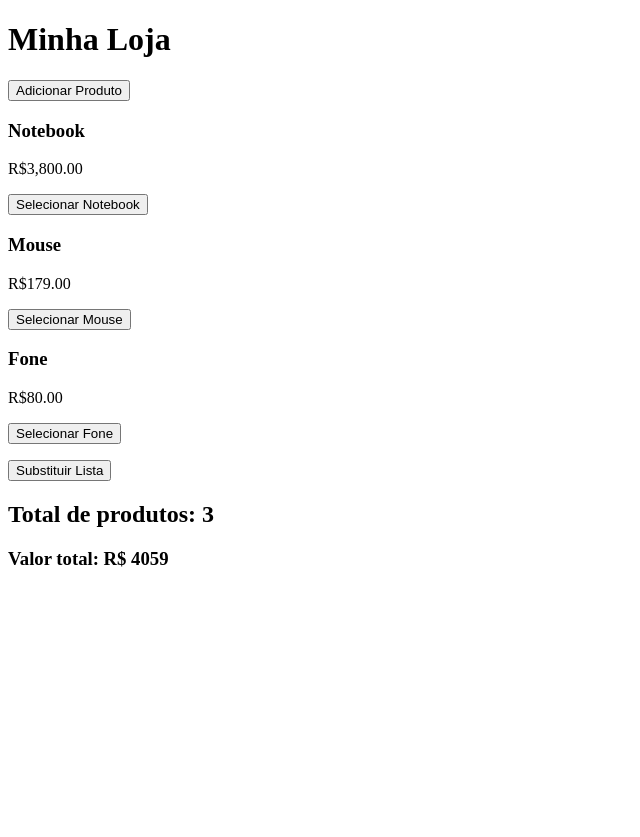
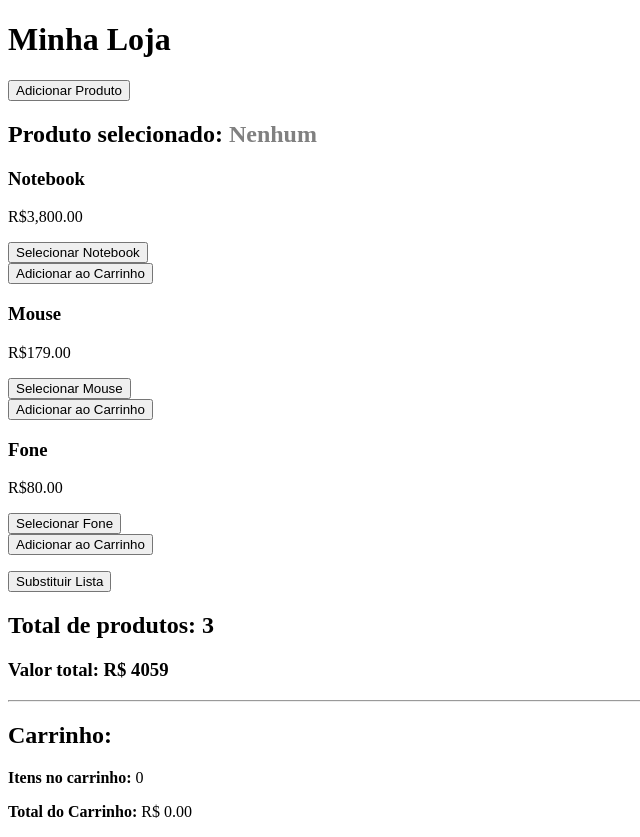
Before and after one commit to TayssaFreire520/meu-primeiro-app, an Angular app: page / in a window 1280 px wide. Shown: the whole page, without its empty margins (0-640 px from the left). Before the commit the page ends 800 px from the top, so only its background shows below. Built offline with nearby package versions, Linux system fonts and the light colour scheme.

Commit message:
carrinho signal

```diff
--- a/src/app/features/podutos/lista-produtos/lista-produtos.html
+++ b/src/app/features/podutos/lista-produtos/lista-produtos.html
@@ -1,4 +1,14 @@
+<section> <!---para a seção de produtos-->
   <p><button (click)="adicionarProduto()">Adicionar Produto</button></p>
+
+  <h2>
+    Produto selecionado:
+    @if (produtoSelecionado()) {
+      <strong style="color: green">{{ produtoSelecionado() }}</strong>
+    } @else {
+      <span style="color: gray">Nenhum</span>
+    }
+  </h2>
 
   @for (item of produtos(); track item.nome) {
     <app-produto
@@ -6,9 +16,25 @@
       [preco]="item.preco"
       (produtoSelecionado)="exibirProduto($event)"
     ></app-produto>
+
+    <button (click)="adicionarAoCarrinho(item)">Adicionar ao Carrinho</button>
   }
+  <!--FIM DO FOR-->
   <p><button (click)="substituirProdutos()">Substituir Lista</button></p>
 
   <h2>Total de produtos: {{ totalProdutos() }}</h2>
 
   <h3>Valor total: R$ {{ valorTotal() }}</h3>
+</section>
+
+<section><!--Seção do Carrinho-->
+  <hr />
+
+  <h2>Carrinho:</h2>
+
+  @for (item of carrinho(); track $index) {
+    <p>{{ item.nome }} - R$ {{ item.preco.toFixed(2) }}</p>
+  }
+  <p><strong>Itens no carrinho:</strong> {{ quantidadeCarrinho() }}</p>
+  <p><strong>Total do Carrinho:</strong> R$ {{ totalCarrinho().toFixed(2) }}</p>
+</section>
--- a/src/app/features/podutos/lista-produtos/lista-produtos.ts
+++ b/src/app/features/podutos/lista-produtos/lista-produtos.ts
@@ -1,4 +1,4 @@
-import { Component, signal, computed } from '@angular/core';
+import { Component, signal, computed, effect } from '@angular/core';
 import { Produto } from '../produto/produto';
 
 @Component({
@@ -8,12 +8,20 @@
   styleUrl: './lista-produtos.css',
 })
 export class ListaProdutos {
+  //Signal
+
   //Writable signal -> signal (reativo) que permite alterações (com set ou updates)
   produtos = signal([
     { nome: 'Notebook', preco: 3800 },
     { nome: 'Mouse', preco: 179 },
     { nome: 'Fone', preco: 80 },
   ]);
+
+  produtoSelecionado = signal<string | null>(null);
+
+  carrinho = signal<{ nome: string; preco: number }[]>([]);
+
+  //computed
 
   totalProdutos = computed(() => this.produtos().length);
   //Computed signal -> Observa outro signal e se atualiza automaticamente.
@@ -22,10 +30,16 @@
     return this.produtos().reduce((total, item) => total + item.preco, 0);
   });
 
+  quantidadeCarrinho = computed(() => this.carrinho().length);
+
+  totalCarrinho = computed(() => {
+    return this.carrinho().reduce((total, item) => total + item.preco, 0);
+  });
+
   exibirProduto(nome: string) {
-    console.log('Produto selecionado:', nome);
-    // Aqui você pode atualizar o estado, abrir modal, etc.
+    this.produtoSelecionado.set(nome);
   }
+
   //update -> adicionaum item ao writable signal
   adicionarProduto() {
     this.produtos.update((listaAtual) => [...listaAtual, { nome: 'Teclado', preco: 250 }]);
@@ -35,4 +49,30 @@
   substituirProdutos() {
     this.produtos.set([{ nome: 'Produto novo', preco: 999 }]);
   }
+
+    //método construtor - formata os objetos criados a partir desta classe
+  constructor() {
+    //estes 2 effects geram mensagens no terminal sempre que alterações são realizadas
+    //effect observa alterações realizadas no signal (que é o vetor de produtos)
+    effect(() => {
+      console.log('Lista de produtos alterada:', this.produtos());
+    });
+
+    //effect observa alterações do computed signal (ValorTotal)
+    effect(() => {
+      console.log('Valor total atualizado:', this.valorTotal());
+    });
+
+    //effect observa o title da página e altera se a condição for atendida
+    effect(() => {
+      if (typeof document !== 'undefined') {
+        document.title = `(${this.totalProdutos()}) Minha Loja`;
+      }
+    });
+  } // fim do constructor
+  //acões relacionadas ao carrinho
+
+  adicionarAoCarrinho(produto: { nome: string; preco: number }) {
+    this.carrinho.update((listaAtual) => [...listaAtual, produto]);
+  }
 }
```
Lines whose indentation alone changed are shown as unchanged.
